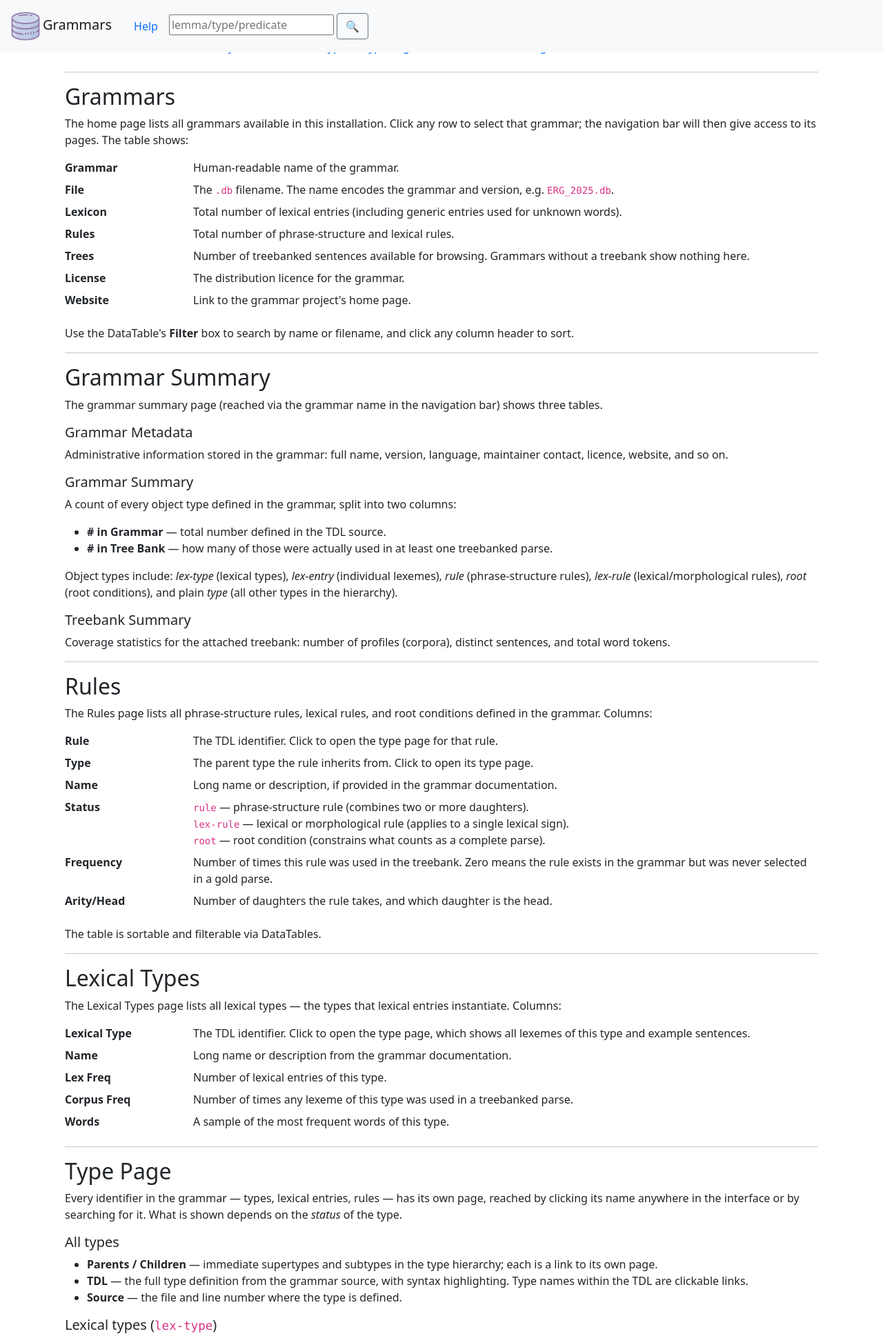
After one commit to fcbond/ltdb, a Flask app: page /help in a window 1280 px wide. The commit adds this page. Shown: the top 1937 px of the page at 69% size. Run offline with Flask 3, Linux system fonts and the light colour scheme; some libraries are stand-ins or nearby versions.

Commit message:
improve robustness, performance, and UX
JS fixes:
- tree.js: use textContent for tooltips (XSS fix), null-fallbacks for missing form/entity
- dmrs.js: move SVG width measurement into drawDmrs(), remove dead width line, unused deep copy and color variable
- mrs.js: guard mrsData.variables lookup, use mrsData.icons for ICONS
- demo.html: fix XSS in all error alert insertions

Performance:
- Cache get_short_summary, get_summary, get_tb_summary results in memory
- Warm all summary caches in a background thread at worker startup

Home page:
- Replace card grid with a DataTable (sortable, filterable, compact)
- Move table script into {% block scripts %} so jQuery is available
- Add loading overlay with grammar name when a row is clicked
- Improve intro text with bullet-point guide to available pages

Navigation:
- Add Help link to navbar

New pages:
- /help: full documentation page covering all pages, columns, search, demo, and DELPH-IN background

Co-Authored-By: Claude Sonnet 4.6 <noreply@anthropic.com>

```diff
--- a/web/__init__.py
+++ b/web/__init__.py
@@ -3,6 +3,7 @@
 import os
 import secrets
 import sys
+import threading
 
 from flask import Flask
 
@@ -21,8 +22,10 @@ def create_app():
 
     with app.app_context():
         from . import routes  # noqa: F401
-        from .db import close_db
+        from .db import close_db, warm_caches
 
         app.teardown_appcontext(close_db)
+        _db_dir = os.path.dirname(__file__)
+        threading.Thread(target=warm_caches, args=(_db_dir,), daemon=True).start()
 
         return app
--- a/web/routes.py
+++ b/web/routes.py
@@ -169,8 +169,8 @@ def grammar():
         return redirect(url_for("home"))
     conn = get_db(current_directory, grm)
     md = get_md(conn)
-    summ = get_summary(conn)
-    tsumm = get_tb_summary(conn)
+    summ = get_summary(conn, grm)
+    tsumm = get_tb_summary(conn, grm)
     return render_template(
         "grammar.html",
         title=md["GRAMMAR_NAME"],
@@ -478,6 +478,12 @@ def generate_sentence():
     return jsonify({"results": surfaces})
 
 
+@app.route("/help")
+def help():
+    """Show the help/documentation page."""
+    return render_template("help.html", title="LTDB Help", grm=session.get("grm"))
+
+
 @app.route("/search", methods=["POST"])
 def submit_fsearch():
     grm = session.get("grm")
--- /dev/null
+++ b/web/templates/help.html
@@ -0,0 +1,244 @@
+{% extends 'layout.html' %}
+
+{% block content %}
+<div class="container">
+  <h1>Help</h1>
+
+  <nav class="mb-4">
+    <ul class="list-unstyled d-flex flex-wrap gap-3">
+      <li><a href="#grammars">Grammars</a></li>
+      <li><a href="#summary">Grammar Summary</a></li>
+      <li><a href="#rules">Rules</a></li>
+      <li><a href="#ltypes">Lexical Types</a></li>
+      <li><a href="#type">Type Page</a></li>
+      <li><a href="#search">Search</a></li>
+      <li><a href="#demo">Demo</a></li>
+      <li><a href="#background">Background</a></li>
+    </ul>
+  </nav>
+
+  <hr>
+
+  <h2 id="grammars">Grammars</h2>
+  <p>
+    The home page lists all grammars available in this installation. Click any row to select that
+    grammar; the navigation bar will then give access to its pages. The table shows:
+  </p>
+  <dl class="row">
+    <dt class="col-sm-2">Grammar</dt>
+    <dd class="col-sm-10">Human-readable name of the grammar.</dd>
+    <dt class="col-sm-2">File</dt>
+    <dd class="col-sm-10">The <code>.db</code> filename. The name encodes the grammar and version,
+      e.g. <code>ERG_2025.db</code>.</dd>
+    <dt class="col-sm-2">Lexicon</dt>
+    <dd class="col-sm-10">Total number of lexical entries (including generic entries used for
+      unknown words).</dd>
+    <dt class="col-sm-2">Rules</dt>
+    <dd class="col-sm-10">Total number of phrase-structure and lexical rules.</dd>
+    <dt class="col-sm-2">Trees</dt>
+    <dd class="col-sm-10">Number of treebanked sentences available for browsing. Grammars without
+      a treebank show nothing here.</dd>
+    <dt class="col-sm-2">License</dt>
+    <dd class="col-sm-10">The distribution licence for the grammar.</dd>
+    <dt class="col-sm-2">Website</dt>
+    <dd class="col-sm-10">Link to the grammar project's home page.</dd>
+  </dl>
+  <p>Use the DataTable's <strong>Filter</strong> box to search by name or filename, and click any
+    column header to sort.</p>
+
+  <hr>
+
+  <h2 id="summary">Grammar Summary</h2>
+  <p>
+    The grammar summary page (reached via the grammar name in the navigation bar) shows three
+    tables.
+  </p>
+  <h5>Grammar Metadata</h5>
+  <p>Administrative information stored in the grammar: full name, version, language, maintainer
+    contact, licence, website, and so on.</p>
+  <h5>Grammar Summary</h5>
+  <p>A count of every object type defined in the grammar, split into two columns:</p>
+  <ul>
+    <li><strong># in Grammar</strong> — total number defined in the TDL source.</li>
+    <li><strong># in Tree Bank</strong> — how many of those were actually used in at least one
+      treebanked parse.</li>
+  </ul>
+  <p>Object types include: <em>lex-type</em> (lexical types), <em>lex-entry</em> (individual
+    lexemes), <em>rule</em> (phrase-structure rules), <em>lex-rule</em> (lexical/morphological
+    rules), <em>root</em> (root conditions), and plain <em>type</em> (all other types in the
+    hierarchy).</p>
+  <h5>Treebank Summary</h5>
+  <p>Coverage statistics for the attached treebank: number of profiles (corpora), distinct
+    sentences, and total word tokens.</p>
+
+  <hr>
+
+  <h2 id="rules">Rules</h2>
+  <p>
+    The Rules page lists all phrase-structure rules, lexical rules, and root conditions defined in
+    the grammar. Columns:
+  </p>
+  <dl class="row">
+    <dt class="col-sm-2">Rule</dt>
+    <dd class="col-sm-10">The TDL identifier. Click to open the type page for that rule.</dd>
+    <dt class="col-sm-2">Type</dt>
+    <dd class="col-sm-10">The parent type the rule inherits from. Click to open its type page.</dd>
+    <dt class="col-sm-2">Name</dt>
+    <dd class="col-sm-10">Long name or description, if provided in the grammar documentation.</dd>
+    <dt class="col-sm-2">Status</dt>
+    <dd class="col-sm-10">
+      <code>rule</code> — phrase-structure rule (combines two or more daughters).<br>
+      <code>lex-rule</code> — lexical or morphological rule (applies to a single lexical sign).<br>
+      <code>root</code> — root condition (constrains what counts as a complete parse).
+    </dd>
+    <dt class="col-sm-2">Frequency</dt>
+    <dd class="col-sm-10">Number of times this rule was used in the treebank. Zero means the rule
+      exists in the grammar but was never selected in a gold parse.</dd>
+    <dt class="col-sm-2">Arity/Head</dt>
+    <dd class="col-sm-10">Number of daughters the rule takes, and which daughter is the
+      head.</dd>
+  </dl>
+  <p>The table is sortable and filterable via DataTables.</p>
+
+  <hr>
+
+  <h2 id="ltypes">Lexical Types</h2>
+  <p>
+    The Lexical Types page lists all lexical types — the types that lexical entries instantiate.
+    Columns:
+  </p>
+  <dl class="row">
+    <dt class="col-sm-2">Lexical Type</dt>
+    <dd class="col-sm-10">The TDL identifier. Click to open the type page, which shows all lexemes
+      of this type and example sentences.</dd>
+    <dt class="col-sm-2">Name</dt>
+    <dd class="col-sm-10">Long name or description from the grammar documentation.</dd>
+    <dt class="col-sm-2">Lex Freq</dt>
+    <dd class="col-sm-10">Number of lexical entries of this type.</dd>
+    <dt class="col-sm-2">Corpus Freq</dt>
+    <dd class="col-sm-10">Number of times any lexeme of this type was used in a treebanked
+      parse.</dd>
+    <dt class="col-sm-2">Words</dt>
+    <dd class="col-sm-10">A sample of the most frequent words of this type.</dd>
+  </dl>
+
+  <hr>
+
+  <h2 id="type">Type Page</h2>
+  <p>
+    Every identifier in the grammar — types, lexical entries, rules — has its own page, reached by
+    clicking its name anywhere in the interface or by searching for it. What is shown depends on
+    the <em>status</em> of the type.
+  </p>
+  <h5>All types</h5>
+  <ul>
+    <li><strong>Parents / Children</strong> — immediate supertypes and subtypes in the type
+      hierarchy; each is a link to its own page.</li>
+    <li><strong>TDL</strong> — the full type definition from the grammar source, with syntax
+      highlighting. Type names within the TDL are clickable links.</li>
+    <li><strong>Source</strong> — the file and line number where the type is defined.</li>
+  </ul>
+  <h5>Lexical types (<code>lex-type</code>)</h5>
+  <p>Shows a table of all lexemes of this type (lexeme identifier and treebank frequency) with the
+    word-forms they appear as, followed by a sample of treebanked sentences in which any of those
+    lexemes was used. The relevant word in each sentence is highlighted in green.</p>
+  <h5>Lexical entries (<code>lex-entry</code>, <code>generic-lex-entry</code>)</h5>
+  <p>Shows the word-forms for this specific lexeme and a sample of sentences in which it appears.
+  </p>
+  <h5>Rules and roots (<code>rule</code>, <code>lex-rule</code>, <code>root</code>)</h5>
+  <p>Shows a sample of treebanked sentences in which this rule or root condition was applied. The
+    span covered by the rule is highlighted.</p>
+  <h5>Sentence visualisations</h5>
+  <p>For each example sentence, up to four views can be toggled on/off with buttons:</p>
+  <dl class="row">
+    <dt class="col-sm-2">Tree</dt>
+    <dd class="col-sm-10">The derivation tree from the treebank: the sequence of grammar rules and
+      lexical entries that produced the parse.</dd>
+    <dt class="col-sm-2">MRS</dt>
+    <dd class="col-sm-10">Minimal Recursion Semantics — the flat semantic representation. Variables
+      are colour-highlighted; hovering shows their properties (tense, number, etc.).</dd>
+    <dt class="col-sm-2">DMRS</dt>
+    <dd class="col-sm-10">Dependency MRS — a graph view of the same semantics. Nodes are
+      predicates; edges are argument relations. Clicking a node highlights its dependents.</dd>
+    <dt class="col-sm-2">[MRS]</dt>
+    <dd class="col-sm-10">The raw MRS string as stored in the treebank.</dd>
+  </dl>
+
+  <hr>
+
+  <h2 id="search">Search</h2>
+  <p>
+    The search box in the navigation bar accepts any of:
+  </p>
+  <ul>
+    <li><strong>Lemma / word-form</strong> — finds lexical entries whose orthography matches.
+      Supports <code>*</code> as a wildcard (e.g. <code>run*</code>).</li>
+    <li><strong>Type name</strong> — finds any type in the hierarchy (including rules, lexical
+      types, and plain types). Wildcards supported.</li>
+    <li><strong>Predicate</strong> — finds lexical entries by their MRS predicate symbol
+      (e.g. <code>_run_v_1</code>). Wildcards supported.</li>
+  </ul>
+  <p>Results are grouped by category. Click any result to open its type page.</p>
+
+  <hr>
+
+  <h2 id="demo">Demo</h2>
+  <p>
+    The Demo page lets you parse sentences interactively using
+    <a href="http://sweaglesw.org/linguistics/ace/">ACE</a> and the selected grammar's compiled
+    <code>.dat</code> file. It is only available for grammars that have been compiled with ACE
+    (see the installation guide).
+  </p>
+  <h5>Controls</h5>
+  <dl class="row">
+    <dt class="col-sm-2">Input sentence</dt>
+    <dd class="col-sm-10">Type a sentence or choose from the history (shown in the dropdown). The
+      <strong>×</strong> button clears the field so all history entries are listed.</dd>
+    <dt class="col-sm-2">Grammar</dt>
+    <dd class="col-sm-10">Choose which compiled grammar to parse with. Only grammars with a
+      <code>.dat</code> file are listed.</dd>
+    <dt class="col-sm-2">Results</dt>
+    <dd class="col-sm-10">Maximum number of parses to return (1–10).</dd>
+    <dt class="col-sm-2">Zoom</dt>
+    <dd class="col-sm-10">Scale the visualisations to 100%, 75%, or 50%.</dd>
+    <dt class="col-sm-2">Tree / MRS / DMRS</dt>
+    <dd class="col-sm-10">Checkboxes to choose which representations to request.</dd>
+  </dl>
+  <h5>Results</h5>
+  <p>
+    Each parse is shown in a card. The <strong>Tree</strong> button (active by default) shows the
+    derivation tree. <strong>MRS</strong> and <strong>DMRS</strong> are rendered on first click
+    (lazy rendering). The <strong>Generate</strong> button sends the MRS back to ACE to produce
+    surface realisations — useful for checking the semantics round-trips correctly.
+  </p>
+  <p>
+    Your parse history is stored in the browser (localStorage) per grammar, initialised from the
+    grammar's example sentences on first visit, and capped at 20 entries.
+  </p>
+
+  <hr>
+
+  <h2 id="background">Background</h2>
+  <p>
+    DELPH-IN (<a href="https://delph-in.github.io/">delph-in.github.io</a>) grammars are
+    large-scale, precision grammars for natural language processing written in the Type Description
+    Language (TDL). They produce detailed syntactic and semantic analyses and are used in
+    both parsing and generation. Examples include the
+    <a href="http://www.delph-in.net/erg/">English Resource Grammar (ERG)</a>,
+    <a href="https://github.com/delph-in/jacy">Jacy</a> (Japanese),
+    <a href="https://github.com/delph-in/gg">GG</a> (German), and many others.
+  </p>
+  <p>
+    Semantic representations use
+    <a href="https://delph-in.github.io/docs/tools/LkbMrs/">Minimal Recursion Semantics
+    (MRS)</a>, a flat, underspecified formalism that avoids committing to a single scope reading
+    while remaining computationally tractable. DMRS (Dependency MRS) is a graph-based equivalent.
+  </p>
+  <p>
+    Treebanks attached to a grammar are collections of sentences for which a human annotator has
+    selected the correct parse from the grammar's output. Frequency counts throughout LTDB refer
+    to these gold-standard selections.
+  </p>
+
+</div>
+{% endblock %}
--- a/web/templates/navigation.html
+++ b/web/templates/navigation.html
@@ -22,6 +22,8 @@
 	       class="nav-item nav-link{{ ' active' if request.endpoint == 'demo' }}">Demo</a>
 	  </div>
 	  {% endif %}
+	    <a href="{{ url_for('help') }}"
+	       class="nav-item nav-link{{ ' active' if request.endpoint == 'help' }}">Help</a>
 	    <form action="{{ url_for('submit_fsearch') }}" method="post" class="form-inline my-2 my-lg-0">
               <input type="text" id="search" name="search" required placeholder="lemma/type/predicate">
 	      <button type="submit" class="btn btn-outline-secondary">
```
Also changed, not shown: web/db.py (+37 -3 lines), web/static/js/dmrs.js (+6 -6 lines), web/static/js/mrs.js (+4 -5 lines), web/static/js/tree.js (+5 -5 lines), web/templates/demo.html (+4 -12 lines), web/templates/index.html (+80 -241 lines).
